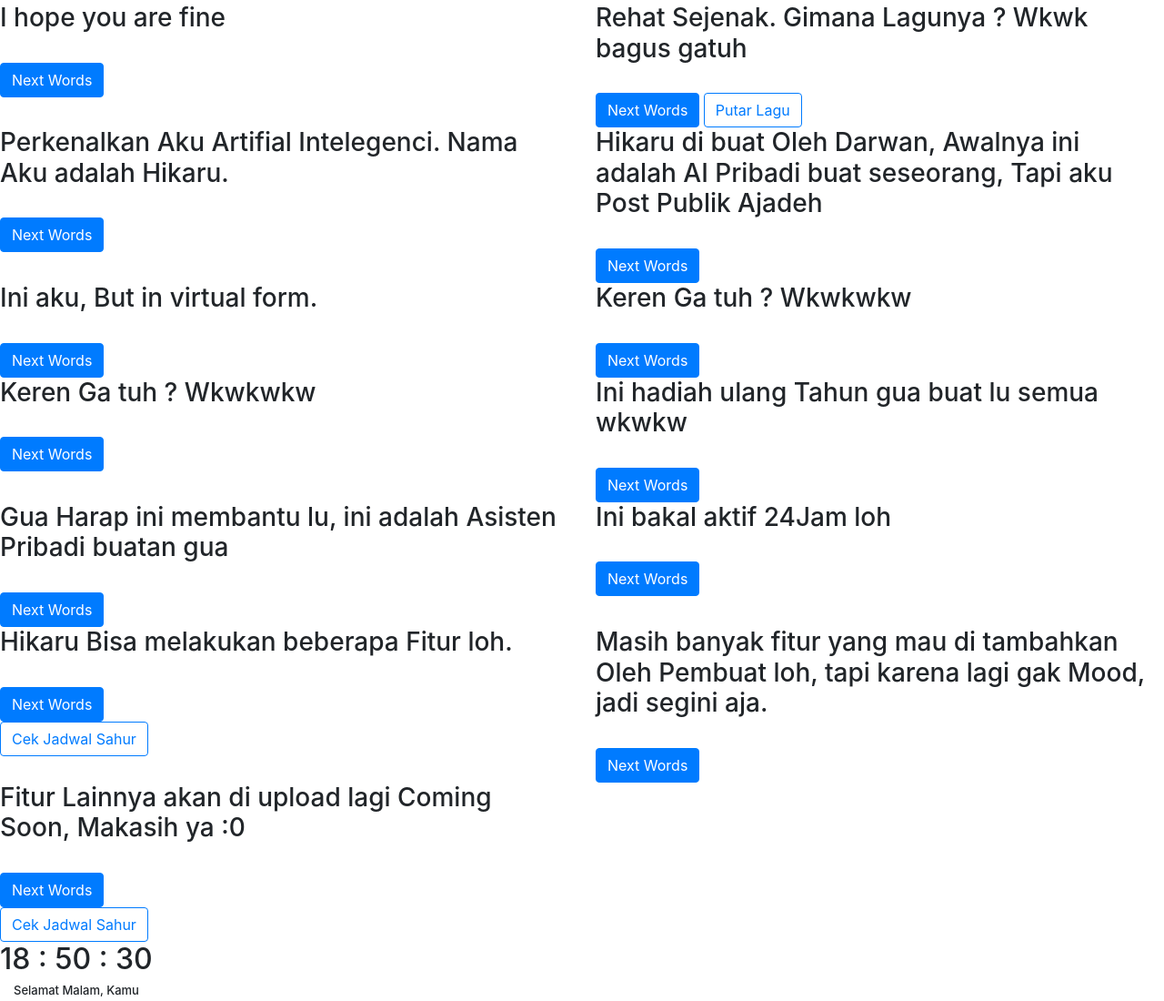
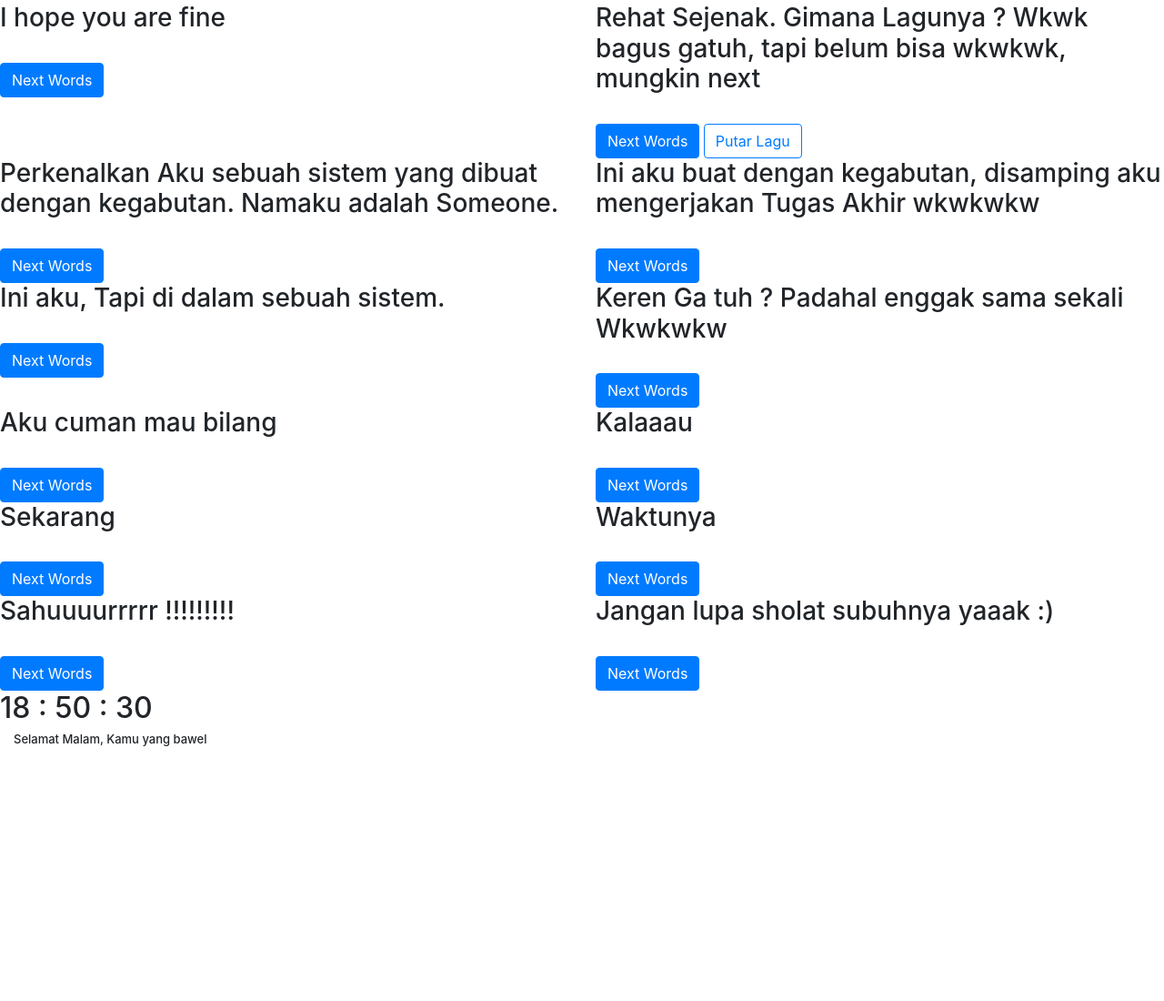
Before and after one commit to agusprasetyo30/hai.io, a plain HTML site: page index.html in a window 1280 px wide. Shown: the part 1997-3097 px from the top of the page at 91% size. After the commit the page ends 2826 px from the top, so only its background shows below. Drawn offline with nearby package versions, Linux system fonts and the light colour scheme; a script that the page names is missing.

Commit message:
delete some features

```diff
--- a/index.html
+++ b/index.html
@@ -33,7 +33,7 @@ const run = setInterval(function() {
 
   //Jika Lebih Dari Jam 6 && Kurang dari Jam 23
   if (jam >= 18 && jam <= 23) {
-      document.getElementById("sahur").innerHTML = "Selamat Malam, Kamu";
+      document.getElementById("sahur").innerHTML = "Selamat Malam, Kamu yang bawel";
   }
   //Jika Jam 3
   else if (jam == 3) {
@@ -77,7 +77,7 @@ const run = setInterval(function() {
 
     </div>
     <div class="col-6 nature">
-      <h3 class="font">Rehat Sejenak. Gimana Lagunya ? Wkwk bagus gatuh</h3>
+      <h3 class="font">Rehat Sejenak. Gimana Lagunya ? Wkwk bagus gatuh, tapi belum bisa wkwkwk, mungkin next</h3>
       <br>
       <button type="button" class="btn btn-primary" onclick="myShow.next()">Next Words</button>
 
@@ -86,42 +86,78 @@ const run = setInterval(function() {
 
     </div>
     <div class="col-6 nature">
-      <h3 class="font">Perkenalkan Aku Artifial Intelegenci. Nama Aku adalah Hikaru.</h3>
+      <h3 class="font">Perkenalkan Aku sebuah sistem yang dibuat dengan kegabutan. Namaku adalah Someone.</h3>
       <br>
       <button type="button" class="btn btn-primary" onclick="myShow.next()">Next Words</button>
 
 
     </div>
     <div class="col-6 nature">
-      <h3 class="font">Hikaru di buat Oleh Darwan, Awalnya ini adalah AI Pribadi buat seseorang, Tapi aku Post Publik Ajadeh</h3>
+      <h3 class="font">Ini aku buat dengan kegabutan, disamping aku mengerjakan Tugas Akhir wkwkwkw</h3>
       <br>
       <button type="button" class="btn btn-primary" onclick="myShow.next()">Next Words</button>
 
 
     </div>
     <div class="col-6 nature">
-      <h3 class="font">Ini aku, But in virtual form.
-</h3>
+      <h3 class="font">Ini aku, Tapi di dalam sebuah sistem.
+   </h3>
       <br>
       <button type="button" class="btn btn-primary" onclick="myShow.next()">Next Words</button>
 
 
     </div>
 <div class="col-6 nature">
-      <h3 class="font">Keren Ga tuh ? Wkwkwkw </h3>
+      <h3 class="font">Keren Ga tuh ? Padahal enggak sama sekali Wkwkwkw </h3>
       <br>
       <button type="button" class="btn btn-primary" onclick="myShow.next()">Next Words</button>
 
 
     </div>
 <div class="col-6 nature">
-      <h3 class="font">Keren Ga tuh ? Wkwkwkw </h3>
+      <h3 class="font">Aku cuman mau bilang</h3>
       <br>
       <button type="button" class="btn btn-primary" onclick="myShow.next()">Next Words</button>
 
 
     </div>
 <div class="col-6 nature">
+      <h3 class="font">Kalaaau</h3>
+      <br>
+      <button type="button" class="btn btn-primary" onclick="myShow.next()">Next Words</button>
+    </div>
+
+<div class="col-6 nature">
+      <h3 class="font">Sekarang</h3>
+      <br>
+      <button type="button" class="btn btn-primary" onclick="myShow.next()">Next Words</button>
+    </div>
+
+<div class="col-6 nature">
+      <h3 class="font">Waktunya</h3>
+      <br>
+      <button type="button" class="btn btn-primary" onclick="myShow.next()">Next Words</button>
+    </div>
+
+<div class="col-6 nature">
+      <h3 class="font">Sahuuuurrrrr !!!!!!!!!</h3>
+      <br>
+      <button type="button" class="btn btn-primary" onclick="myShow.next()">Next Words</button>
+    </div>
+
+<div class="col-6 nature">
+      <h3 class="font">Jangan lupa sholat subuhnya yaaak :)</h3>
+      <br>
+      <button type="button" class="btn btn-primary" onclick="myShow.next()">Next Words</button>
+    </div>
+<!-- <div class="col-6 nature">
+      <h3 class="font">Keren Ga tuh ? Padahal enggak sama sekali Wkwkwkw </h3>
+      <br>
+      <button type="button" class="btn btn-primary" onclick="myShow.next()">Next Words</button>
+
+
+    </div> -->
+<!-- <div class="col-6 nature">
       <h3 class="font">Ini hadiah ulang Tahun gua buat lu semua wkwkw </h3>
       <br>
       <button type="button" class="btn btn-primary" onclick="myShow.next()">Next Words</button>
@@ -141,30 +177,30 @@ const run = setInterval(function() {
       <button type="button" class="btn btn-primary" onclick="myShow.next()">Next Words</button>
 
 
-    </div>
-<div class="col-6 nature">
+    </div> -->
+<!-- <div class="col-6 nature">
       <h3 class="font">Hikaru Bisa melakukan beberapa Fitur loh.</h3>
       <br>
       <button type="button" class="btn btn-primary" onclick="myShow.next()">Next Words</button>
       <br>
       <a href="http://darwanvn.github.io/sahur.io" class="btn btn-outline-primary putar1">Cek Jadwal Sahur</a>
 
-    </div>
-<div class="col-6 nature">
+    </div> -->
+<!-- <div class="col-6 nature">
       <h3 class="font">Masih banyak fitur yang mau di tambahkan Oleh Pembuat loh, tapi karena lagi gak Mood, jadi segini aja.</h3>
       <br>
       <button type="button" class="btn btn-primary" onclick="myShow.next()">Next Words </button>
 
 
-    </div>
-   <div class="col-6 nature">
+    </div> -->
+   <!-- <div class="col-6 nature">
       <h3 class="font">Fitur Lainnya akan di upload lagi Coming Soon, Makasih ya :0</h3>
       <br>
       <button type="button" class="btn btn-primary" onclick="myShow.next()">Next Words</button>
       <br>
       <a href="darwanvn.github.io/sahur.io" class="btn btn-outline-primary putar1">Cek Jadwal Sahur</a>
 
-    </div>
+    </div> -->
   </div>
 
   <div class="row">
```
